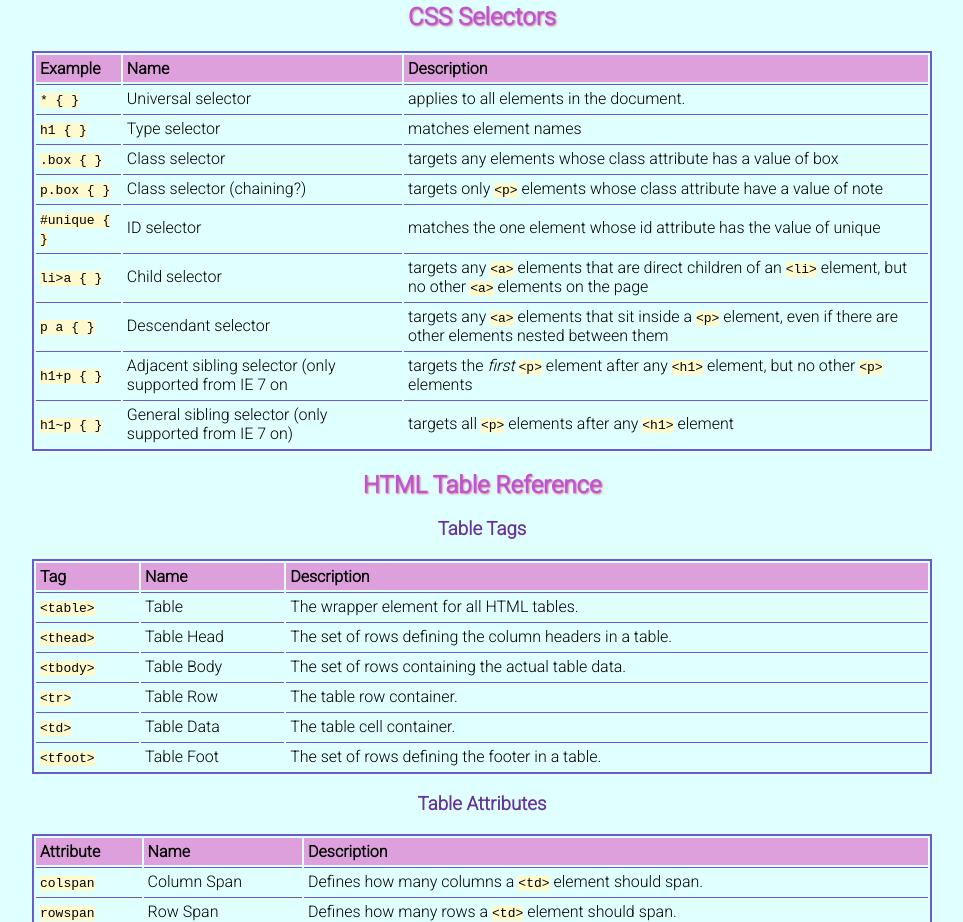
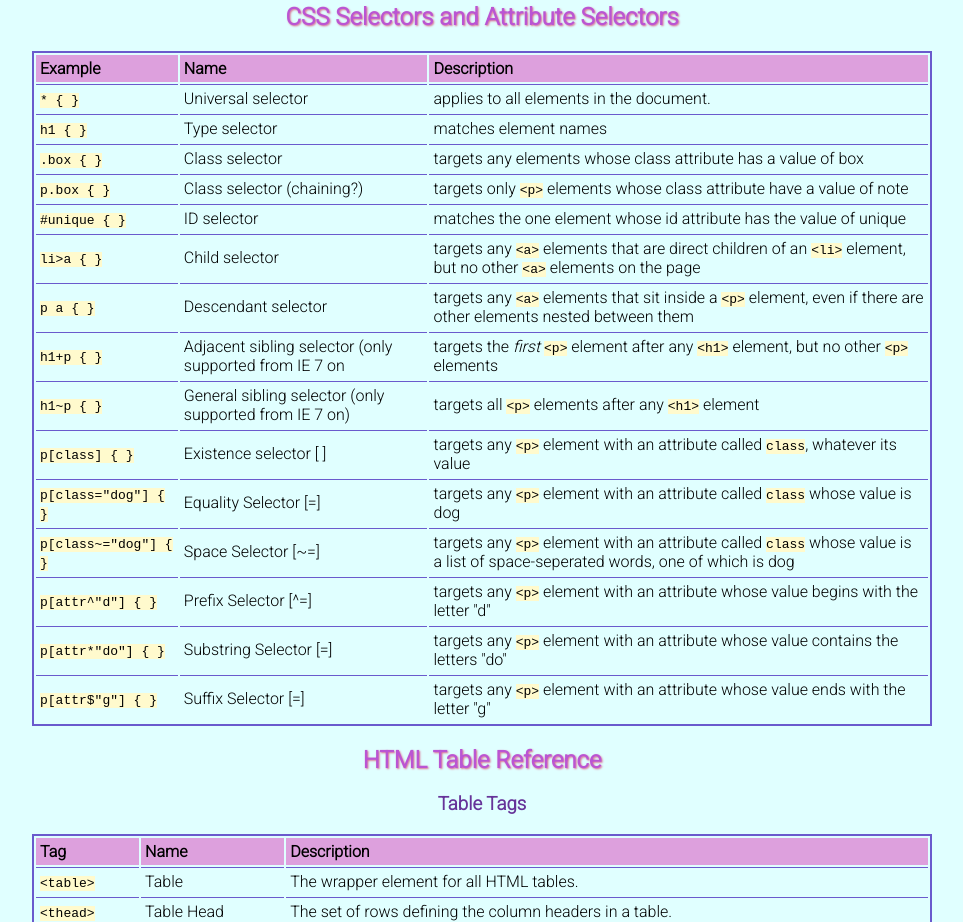
Before and after one commit to Mxx1029/basic-cheatsheet, a plain HTML site: page index.html in a window 1280 px wide. Shown: the part 358-1280 px from the top of the page, without its empty margins (158-1121 px from the left). Drawn offline with Linux system fonts and the light colour scheme.

Commit message:
Added CSS atrribute selectors

```diff
--- a/index.html
+++ b/index.html
@@ -42,7 +42,7 @@
                 </tr>
             </tbody>
         </table>
-        <h2>CSS Selectors</h2>
+        <h2>CSS Selectors and Attribute Selectors</h2>
         <table>
             <thead>
                 <tr>
@@ -96,6 +96,36 @@
                     <td><span class="tag">h1~p {  }</span></td>
                     <td>General sibling selector (only supported from IE 7 on)</td>
                     <td>targets all <span class="tag">&lt;p&gt;</span> elements after any <span class="tag">&lt;h1&gt;</span> element</td>
+                </tr>
+                <tr>
+                    <td><span class="tag">p[class] {  }</span></td>
+                    <td>Existence selector [ ]</td>
+                    <td>targets any <span class="tag">&lt;p&gt;</span> element with an attribute called <span class="tag">class</span>, whatever its value</td>
+                </tr>
+                <tr>
+                    <td><span class="tag">p[class="dog"] {  }</span></td>
+                    <td>Equality Selector [=]</td>
+                    <td>targets any <span class="tag">&lt;p&gt;</span> element with an attribute called <span class="tag">class</span> whose value is <span class="tag"></span>dog</span></td>
+                </tr>
+                <tr>
+                    <td><span class="tag">p[class~="dog"] {  }</span></td>
+                    <td>Space Selector [~=]</td>
+                    <td>targets any <span class="tag">&lt;p&gt;</span> element with an attribute called <span class="tag">class</span> whose value is a list of space-seperated words, one of which is <span class="tag"></span>dog</span></td>
+                </tr>
+                <tr>
+                    <td><span class="tag">p[attr^"d"] {  }</span></td>
+                    <td>Prefix Selector [^=]</td>
+                    <td>targets any <span class="tag">&lt;p&gt;</span> element with an attribute whose value begins with the letter "d"</td>
+                </tr>
+                <tr>
+                    <td><span class="tag">p[attr*"do"] {  }</span></td>
+                    <td>Substring Selector [=]</td>
+                    <td>targets any <span class="tag">&lt;p&gt;</span> element with an attribute whose value contains the letters "do"</td>
+                </tr>
+                <tr>
+                    <td><span class="tag">p[attr$"g"] {  }</span></td>
+                    <td>Suffix Selector [=]</td>
+                    <td>targets any <span class="tag">&lt;p&gt;</span> element with an attribute whose value ends with the letter "g"</td>
                 </tr>
             </tbody>
         </table>
```
